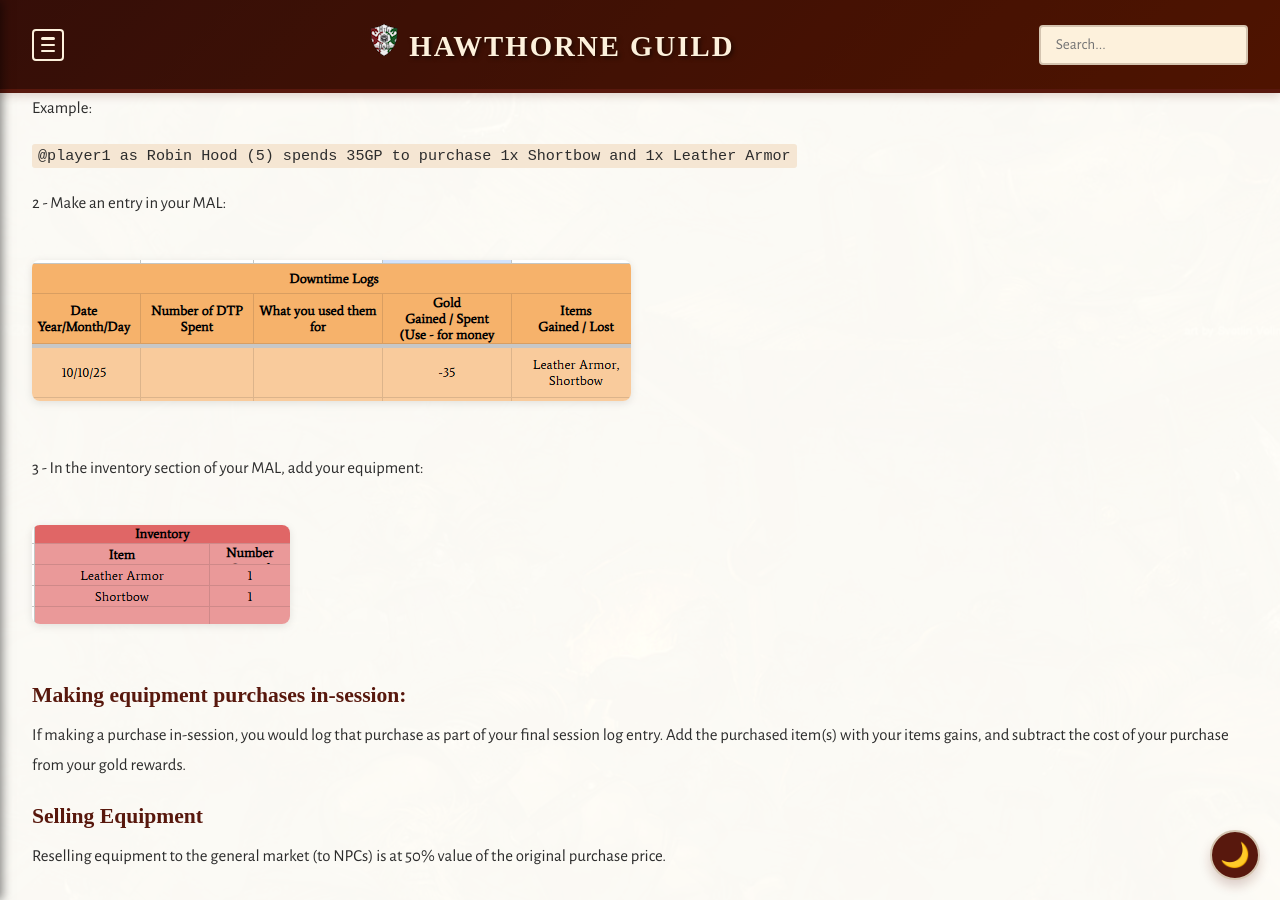
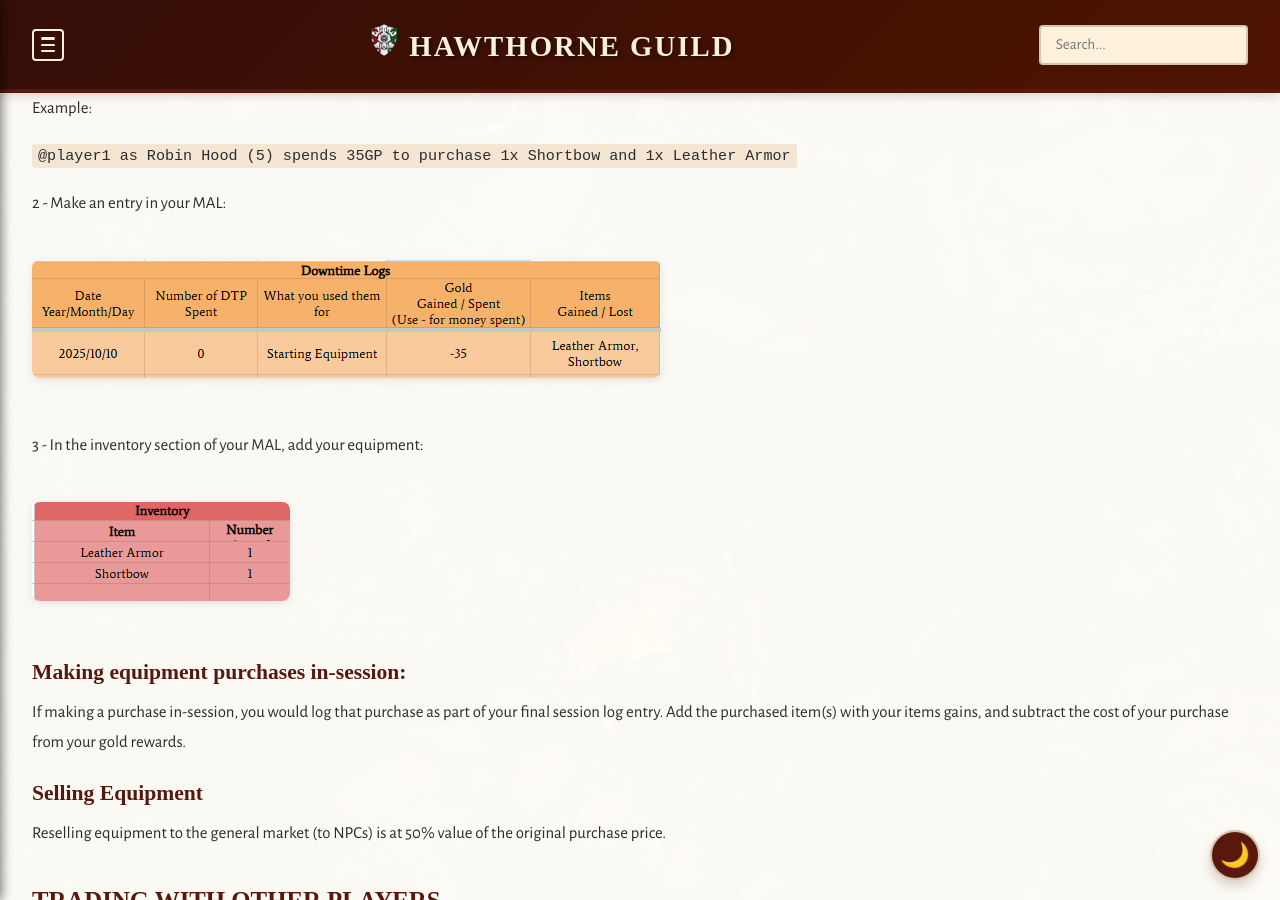
Before and after one commit to coconutswallow/Guides, a Jekyll site: the page built from _playersguide/trades.md, in a window 1280 px wide and 900 px high, scrolled down 550 px. Built offline with Jekyll 4.4.1, drawn with Linux system fonts in a browser that asks for light colours; some web fonts are replaced; a script that is not in the unit is left out.

Commit message:
Update Player's Guide "trades" - linalette304 <linalette304@gmail.com> via DecapBridge

```diff
--- a/_playersguide/trades.md
+++ b/_playersguide/trades.md
@@ -1,10 +1,9 @@
 ---
+title: Buying, Selling, and Trading
 layout: doc
-title: "Buying, Selling, and Trading"
 order: 12
 background_image: /assets/images/tavern_brawl.jpg
 ---
-
 ### Equipment Purchases
 
 You can purchase everything under the <b>Equipment</b> Tab of the <a href="{{ '/allowed-content/#equipment' | relative_url }}">Allowed Content</a> from NPCs (some conditions may apply - please read the item details).
@@ -25,7 +24,7 @@
 
 2 - Make an entry in your MAL:
 
-![Equipment Purchase Downtime Log]({{ '/assets/images/mal-equipment-purchase.png' | relative_url }})
+![Equipment Purchase Downtime Log](/Guides/assets/images/mal-equipment-purchase2.png)
 
 3 - In the inventory section of your MAL, add your equipment:
 
@@ -34,7 +33,6 @@
 #### Making equipment purchases in-session:
 
 If making a purchase in-session, you would log that purchase as part of your final session log entry.  Add the purchased item(s) with your items gains, and subtract the cost of your purchase from your gold rewards.
-
 
 #### Selling Equipment
 
```
